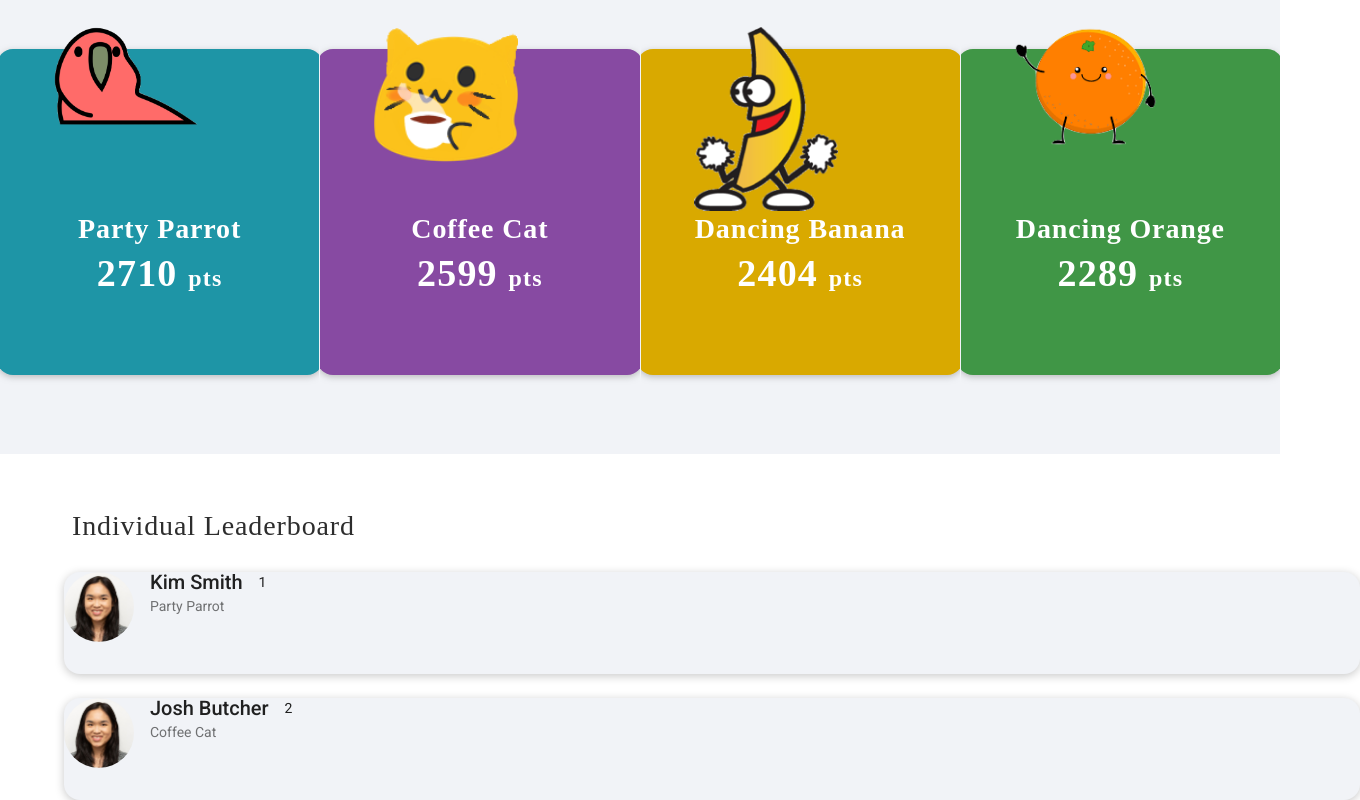
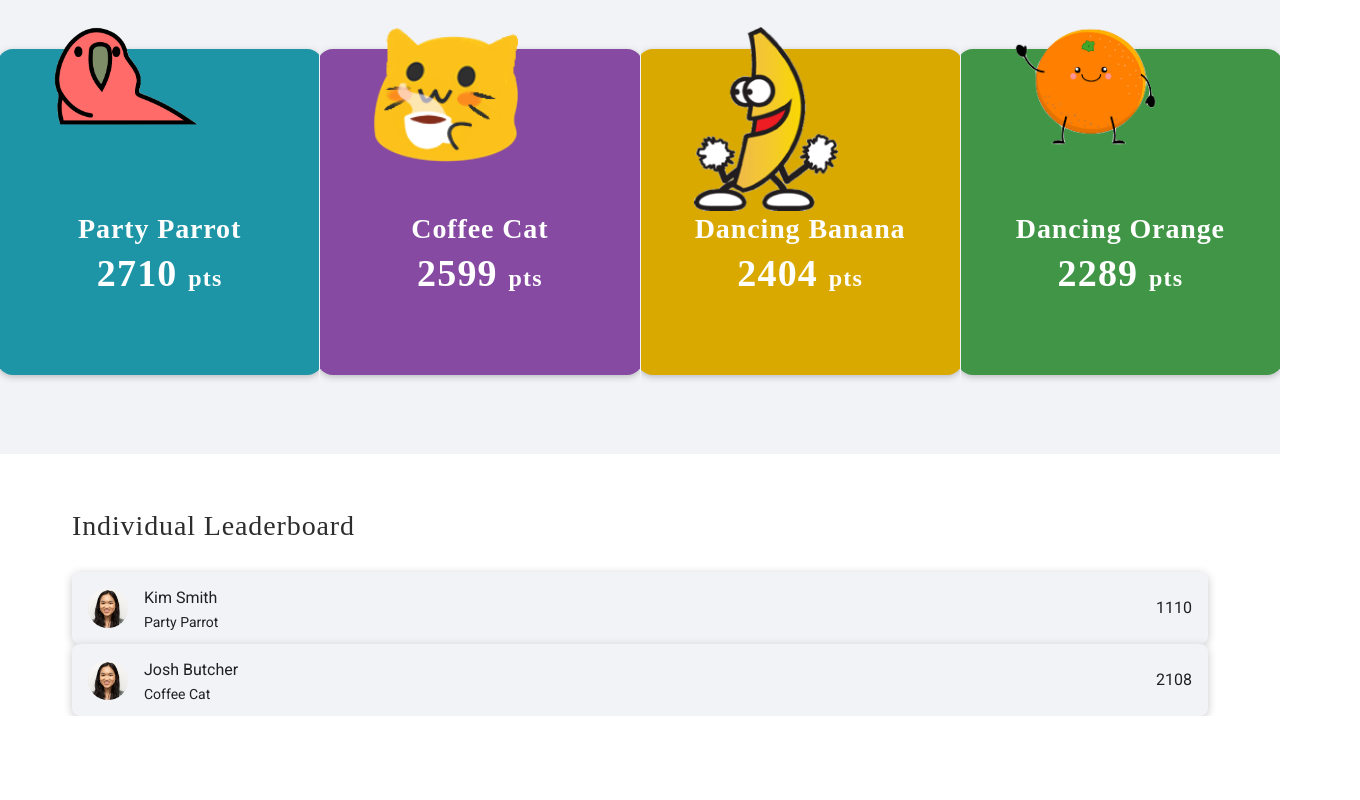
Before and after one commit to emmawilsonix/team-snitch-hackathon, an Angular app in the folder leaderboard-ui/: page / in a window 1280 px wide. Shown: the part 246-1046 px from the top of the page, 1360 px wide, since content can reach past the window. After the commit the page ends 962 px from the top, so only its background shows below. Built offline with nearby package versions, Linux system fonts and the light colour scheme.

Commit message:
I hate css

```diff
--- a/leaderboard-ui/src/app/app.module.ts
+++ b/leaderboard-ui/src/app/app.module.ts
@@ -11,6 +11,7 @@ import { MatCardModule } from '@angular/material/card';
 import { MatGridListModule } from '@angular/material/grid-list';
 import { BrowserAnimationsModule } from '@angular/platform-browser/animations';
 import { IndividualPanelComponent } from './individual-panel/individual-panel.component';
+import { MatListModule } from '@angular/material/list';
 
 @NgModule({
   declarations: [
@@ -26,6 +27,7 @@ import { IndividualPanelComponent } from './individual-panel/individual-panel.co
     AppRoutingModule,
     MatCardModule,
     MatGridListModule,
+    MatListModule,
     BrowserAnimationsModule
   ],
   providers: [],
--- a/leaderboard-ui/src/app/individual-leaderboard/individual-leaderboard.component.html
+++ b/leaderboard-ui/src/app/individual-leaderboard/individual-leaderboard.component.html
@@ -1,4 +1,13 @@
 <h2 class="individualLeaderboard">Individual Leaderboard</h2>
-<ul *ngFor="let individual of listOfIndividuals; index as i;">
-    <app-individual-panel [individual]="individual" [placement]="i+1"></app-individual-panel>
-    </ul>
+
+<mat-list>
+	<mat-list-item  *ngFor="let individual of listOfIndividuals; index as i;">
+        <span class="placement">{{i+1}}</span>
+		<img matListAvatar src="../../assets/images/kaylin.png">
+		<h3 matLine>{{individual.name}}</h3>
+		<p matLine>
+			<span>{{individual.team}}</span>
+		</p>
+        <span class="points">{{individual.points}}</span>
+	</mat-list-item>
+</mat-list>
--- a/leaderboard-ui/src/app/individual-leaderboard/individual-leaderboard.component.scss
+++ b/leaderboard-ui/src/app/individual-leaderboard/individual-leaderboard.component.scss
@@ -11,5 +11,37 @@
 }
 
 ul {
-    margin: 24px;
+    margin: 0 72px 0 72px;
+    padding: 0;
 }
+
+.individual-container {
+    padding-top: 24px;
+    padding-bottom: 24px;
+}
+
+//////////////
+
+
+::ng-deep .mat-list-base {
+    padding: 0 72px 0 72px;
+}
+
+::ng-deep .mat-list-item.mat-focus-indicator.mat-2-line.mat-list-item-avatar.mat-list-item-with-avatar {
+    padding: 12px 0 12px 0;
+}
+
+::ng-deep .mat-list-item-content {
+    background: rgb(241, 243, 247);
+    border-radius: 8px;
+    box-shadow: 0px 2px 10px 0px rgb(200, 200, 200);
+    height: 102px;
+}
+
+.points {
+    float: right;
+}
+
+.placement {
+    float:left;
+}
--- a/leaderboard-ui/src/app/individual-panel/individual-panel.component.html
+++ b/leaderboard-ui/src/app/individual-panel/individual-panel.component.html
@@ -1,11 +1,10 @@
 <mat-card class="individual-panel">
-  <mat-card-header>
-        {{placement}}
-        <img mat-card-avatar src="../../assets/images/kaylin.png">
-        <mat-card-title>{{individual.name}}</mat-card-title>
-        <mat-card-subtitle>{{individual.team}}</mat-card-subtitle>
-  </mat-card-header>
   <mat-card-content>
-
+    <div class="team-colour"></div>
+    <div class="placement">{{placement}}</div>
+    <img mat-card-avatar src="../../assets/images/kaylin.png">
+    <mat-card-title>{{individual.name}}</mat-card-title>
+    <mat-card-subtitle>{{individual.team}}</mat-card-subtitle>
+    <span class="points">{{individual.points}}</span>
   </mat-card-content>
 </mat-card>
--- a/leaderboard-ui/src/app/individual-panel/individual-panel.component.scss
+++ b/leaderboard-ui/src/app/individual-panel/individual-panel.component.scss
@@ -1,5 +1,4 @@
 .individual-panel {
-    width: 1296px;
     height: 102px;
     background: rgb(241, 243, 247);
     box-shadow: 0px 2px 10px 0px rgb(200, 200, 200);
@@ -11,3 +10,26 @@
     height: 70px;
     width: 70px;
 }
+
+.team-colour {
+    width: 8px;
+    height: 102px;
+    background: rgb(30, 149, 166);
+    border-radius: 100px 0px 0px 100px;
+    float: left;
+}
+
+.placement {
+    width: 17px;
+    height: 38px;
+    color: rgb(45, 45, 45);
+    font-size: 28px;
+    font-family: Avenir-Medium;
+    font-weight: 500;
+    letter-spacing: 0.88px;
+    float:left;
+}
+
+.points {
+    text-align: right;
+}
```
Also changed, not shown: leaderboard-ui/src/app/individual-panel/individual-panel.component.ts (line endings or trailing spaces).
